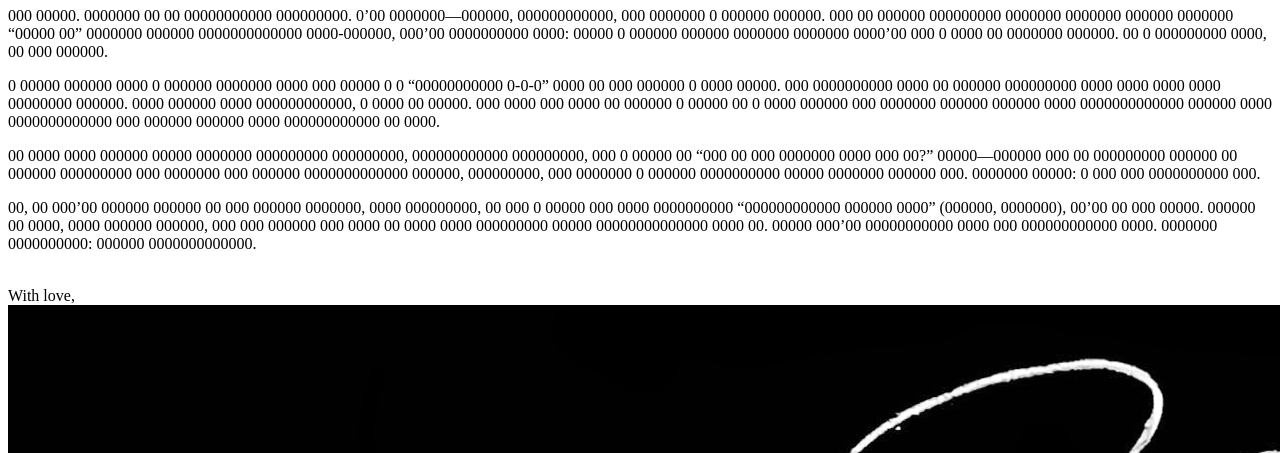
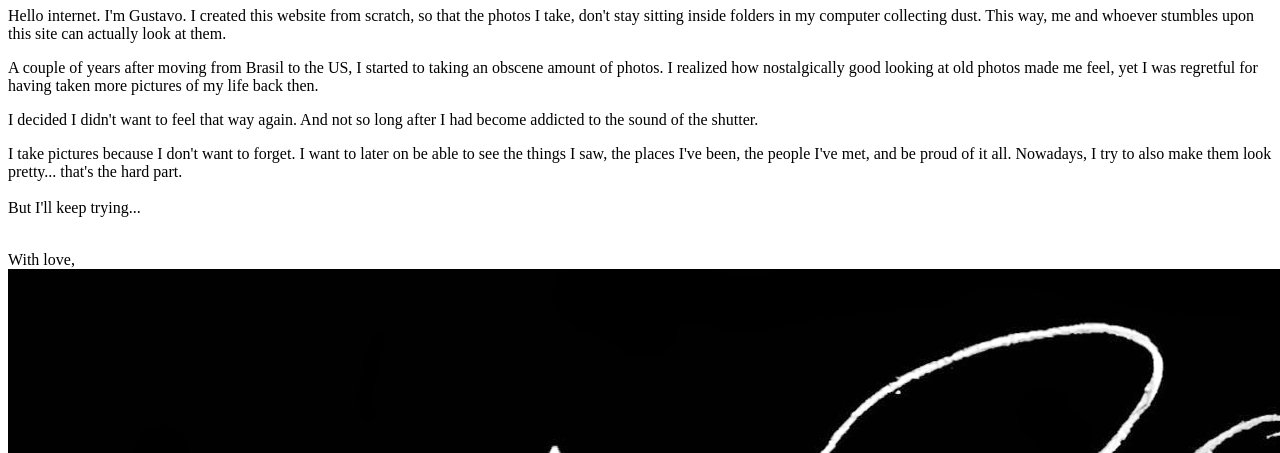
Before and after one commit to GustavoPCS/GPCdS_Photos, a website with bundled scripts: page aboutMe.html in a window 1280 px wide. Shown: the part 689-1142 px from the top of the page. Built offline with nearby package versions, Linux system fonts and the light colour scheme.

Commit message:
Added photos

```diff
--- a/aboutMe.html
+++ b/aboutMe.html
@@ -54,29 +54,27 @@
 
         <div class="aboutMeBody">
 
-            <h1>whoami_ (?)</h1>
-            <p>000 00000. 0000000 00 00 00000000000 000000000. 0’00 0000000—000000, 000000000000, 000 0000000 0 000000 000000.
-                000 00 000000 000000000 0000000 0000000 000000 0000000 “00000 00” 0000000 000000 0000000000000 0000-000000,
-                000’00 0000000000 0000: 00000 0 000000 000000
-                  0000000 0000000 0000’00 000 0 0000 00 0000000 000000. 00 0 000000000 0000, 00 000 000000.
-            </p>
-
-            <p class="right-align">0 00000 000000 0000 0 000000 0000000 0000 000 00000 0 0 “00000000000 0-0-0” 0000 00 000 000000 0 0000 00000.
-                000 0000000000 0000 00 000000 000000000 0000 0000 0000 0000 00000000 000000.
-                0000 000000 0000 000000000000, 0 0000 00 00000. 000 0000 000 0000 00 000000 0 00000 00 0 0000 000000
-                000 0000000 000000 000000 0000 0000000000000 000000 0000 0000000000000 000 000000 000000 0000 000000000000 00 0000.
-            </p>
-
-            <p>00 0000 0000 000000 00000 0000000 000000000 000000000, 000000000000 000000000, 000 0 00000 00 “000 00 000 0000000 0000
-                000 00?” 00000—000000
-                000 00 000000000 000000 00 000000 000000000 000 0000000 000 000000 0000000000000 000000, 000000000,
-                  000 0000000 0 000000 0000000000 00000 0000000 000000 000. 0000000 00000: 0 000 000 0000000000 000.
+            <h1>whoami (?)</h1>
+            <p>Hello internet. I'm Gustavo. I created this website from scratch, so that the photos
+                I take, don't stay sitting inside folders in my computer collecting dust. This way, me
+                and whoever stumbles upon this site can actually look at them.
             </p>
 
             <p class="right-align">
-                00, 00 000’00 000000 000000 00 000 000000 0000000, 0000 000000000, 00 000 0 00000 000 0000
-                0000000000 “000000000000 000000 0000” (000000, 0000000),
-                00’00 00 000 00000. 000000 00 0000, 0000 000000 000000, 000 000 000000 000 0000 00 0000 0000 000000000 00000 00000000000000 0000 00. 00000 000’00 00000000000 0000 000 000000000000 0000. 0000000 0000000000: 000000 0000000000000.
+                A couple of years after moving from Brasil to the US, I started to taking an obscene amount of photos.
+                I realized how nostalgically good looking at old photos made me feel, yet I was regretful for having taken
+                more pictures of my life back then.
+            </p>
+
+            <p>
+                I decided I didn't want to feel that way again. And not so long after I had become addicted
+                to the sound of the shutter.
+            </p>
+
+            <p class="right-align">
+                I take pictures because I don't want to forget. I want to later on be able to see the things I saw, the
+                places I've been, the people I've met, and be proud of it all. Nowadays, I try to also make them look pretty...
+                that's the hard part. <br> <br> But I'll keep trying...
             </p>
 
             <p>
```
Also changed, not shown: index.html (+4 -0 lines), photos.json (+40 -8 lines), photos/201.jpg (deleted), 6 other files.
